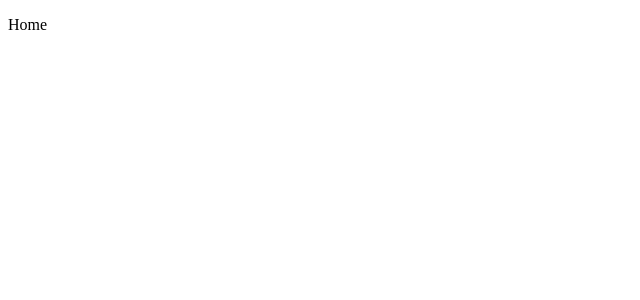
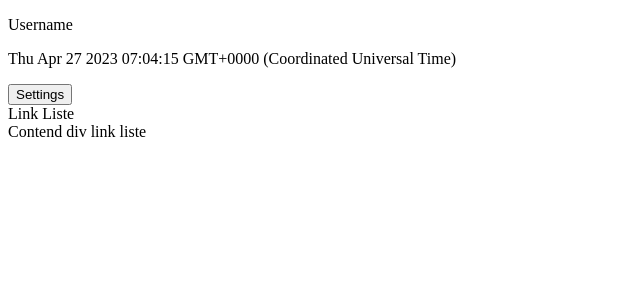
Before and after one commit to Katzenkralle/link_list, a React app in the folder ll_web/frontend/: page / in a window 1280 px wide. Shown: the top 300 px of the page, without its empty margins (0-640 px from the left). Built offline with nearby package versions, Linux system fonts and the light colour scheme; the HTML template or start-up script is replaced by a standard one.

Commit message:
/ view edited and setup propper .gitignore

```diff
--- a/ll_web/frontend/package.json
+++ b/ll_web/frontend/package.json
@@ -21,6 +21,7 @@
     "webpack-cli": "^5.0.2"
   },
   "dependencies": {
+    "node": "^19.8.1",
     "react-router-dom": "^6.10.0"
   }
 }
--- a/ll_web/frontend/src/components/HomePage.js
+++ b/ll_web/frontend/src/components/HomePage.js
@@ -8,6 +8,14 @@ export default class HomePage extends Component {
     }
 
     render(){
-        return <p>Home</p>
+        return <div>
+        <div class="top_bar">
+            <p>Username</p>
+            <p>{ Date() }</p>
+            <button>Settings</button>
+        </div>
+        <p1 id="headline">Link Liste</p1>
+        <div class="main_contend">Contend div link liste</div>
+    </div>
     }
 }
--- a/ll_web/frontend/templates/index.html
+++ b/ll_web/frontend/templates/index.html
@@ -6,7 +6,7 @@
     <meta name="viewport" content="width=device-width, initial-scale=1.0">
     <title>React-Django INDEX</title>
     {% load static %}
-    <link rel="stylesheet" type="tex/css" href="{% static "index.css" %}">
+    <link rel="stylesheet" type="text/css" href="{% static "index.css" %}">
     <script src="{% static "frontend/jquery.js" %}"></script>
 </head>
 <body>
```
Also changed, not shown: ll_web/frontend/static/frontend/main.js, 2 other files (tests, documents, lock files or other folders).
